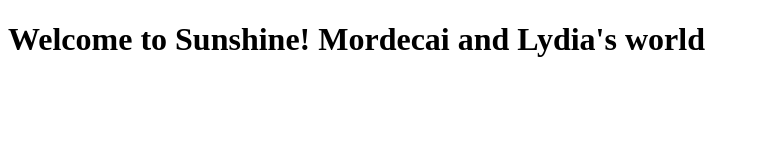
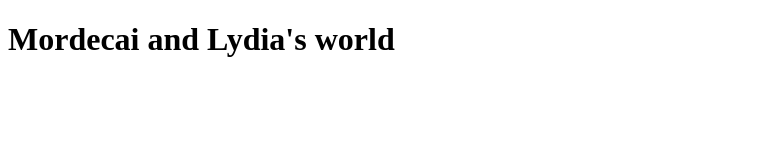
Before and after one commit to Mordely2021/Sunshine_repo, a plain HTML site: page index.html in a window 1280 px wide. Shown: the whole page, without its empty margins (0-760 px from the left). Drawn offline with Linux system fonts and the light colour scheme.

Commit message:
Updated the index.html as required

```diff
--- a/index.html
+++ b/index.html
@@ -7,6 +7,6 @@
     <title>Welcome to Sunshine!</title>
 </head>
 <body>
-    <h1>Welcome to Sunshine! Mordecai and Lydia's world</h1>
+    <h1>Mordecai and Lydia's world</h1>
 </body>
 </html>
```
